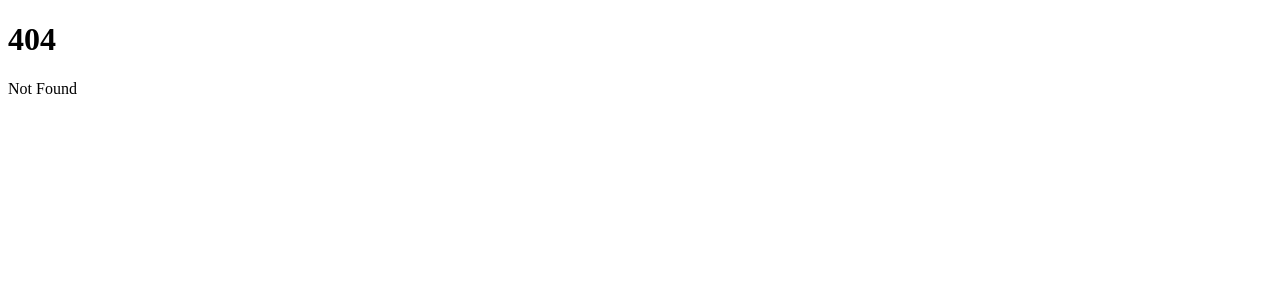
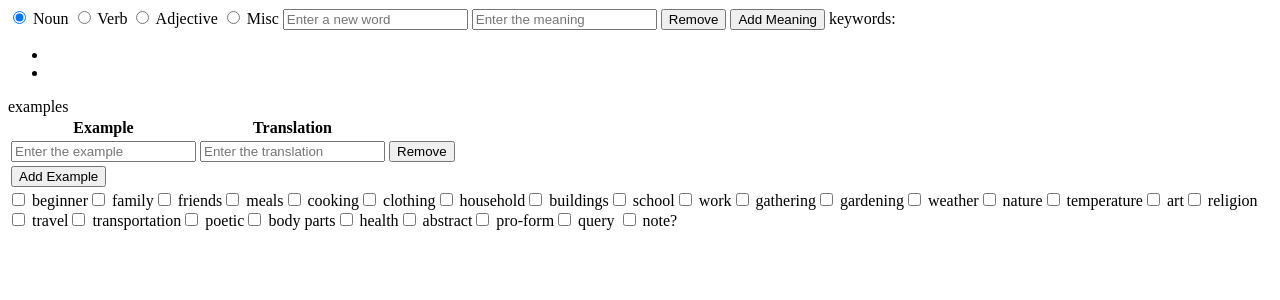
Before and after one commit to rod520/dictionary, a SvelteKit app: page /create in a window 1280 px wide. Before the commit this address had no page. Shown: the top 300 px of the page. Built offline with nearby package versions, Linux system fonts and the light colour scheme.

Commit message:
created create page

```diff
--- /dev/null
+++ b/src/routes/create/+page.svelte
@@ -0,0 +1,112 @@
+<script lang="ts">
+	// this file helps create new entries for our dictionary.
+    import {type Category, categories as allCategories} from '../../../schema/categories';
+	let konkani_word = $state('');
+	let meaning: string[] = $state(['']);
+	// eslint-disable-next-line @typescript-eslint/no-unused-vars
+	const parts_of_speech = ['noun', 'verb', 'adjective', 'misc'] as const;
+    let isNote = $state(false);
+    let note = $state('');
+	let part_of_speech: (typeof parts_of_speech)[number] = $state('noun'); // default value
+
+	let addedKeywords: string[] = $state([]);
+	let keywords: string[] = $derived.by(() => {
+		const baseKeywords = [konkani_word, ...meaning];
+		return [...baseKeywords, ...addedKeywords].filter((k) => k.trim() !== '');
+	});
+	let examples: { example: string; translation: string }[] = $state([
+		{ example: '', translation: '' }
+	]);
+    let categories: Category[] = $state([]);
+
+    let entry = $derived.by(() => {
+        return {
+            konkani_word,
+            meaning,
+            part_of_speech,
+            keywords,
+            examples,
+            categories,
+            note: isNote ? note : undefined
+        };
+    });
+</script>
+
+<input type="radio" bind:group={part_of_speech} value="noun" /> Noun
+<input type="radio" bind:group={part_of_speech} value="verb" /> Verb
+<input type="radio" bind:group={part_of_speech} value="adjective" /> Adjective
+<input type="radio" bind:group={part_of_speech} value="misc" /> Misc
+
+<input type="text" placeholder="Enter a new word" bind:value={konkani_word} />
+<!-- the following keeps deselecting when you type. probably has something to do with reactivity. maybe just take out the whole thing and replace like how table is below?-->
+{#each meaning as m, index (m)}
+	<input type="text" placeholder="Enter the meaning" bind:value={meaning[index]} />
+
+	<button onclick={() => meaning.splice(index, 1)}>Remove</button>
+{/each}
+
+<button onclick={() => meaning.push('')}>Add Meaning</button>
+keywords:
+<ul>
+	<li>{konkani_word}</li>
+	{#each meaning as m (m)}
+		<li>{m}</li>
+	{/each}
+	{#each addedKeywords as keyword (keyword)}
+		<li><input type="text" bind:value={addedKeywords[addedKeywords.indexOf(keyword)]} /></li>
+	{/each}
+</ul>
+
+examples
+<table>
+	<tbody>
+		<tr>
+			<th>Example</th>
+			<th>Translation</th>
+		</tr>
+		{#each examples as example, index (example)}
+			<tr>
+				<td
+					><input
+						type="text"
+						placeholder="Enter the example"
+						bind:value={examples[index].example}
+					/></td
+				>
+				<td
+					><input
+						type="text"
+						placeholder="Enter the translation"
+						bind:value={examples[index].translation}
+					/></td
+				>
+				<td><button onclick={() => examples.splice(index, 1)}>Remove</button></td>
+			</tr>
+		{/each}
+            <tr>
+        <td colspan="3"><button onclick={() => examples.push({ example: '', translation: '' })}>Add Example</button></td>
+    </tr>
+	</tbody>
+
+</table>
+
+{#each allCategories as category (category)}
+    <label>
+        <input
+            type="checkbox"
+            value={category}
+            onchange={(e) => {
+                if (e.target.checked) {
+                    categories.push(category);
+                } else {
+                    categories = categories.filter((c) => c !== category);
+                }
+            }}
+        />
+        {category}
+    </label>
+{/each}
+<input type="checkbox" bind:checked={isNote} /> note?
+{#if isNote}
+    <textarea bind:value={note} placeholder="Enter your note here"></textarea>
+{/if}
```
